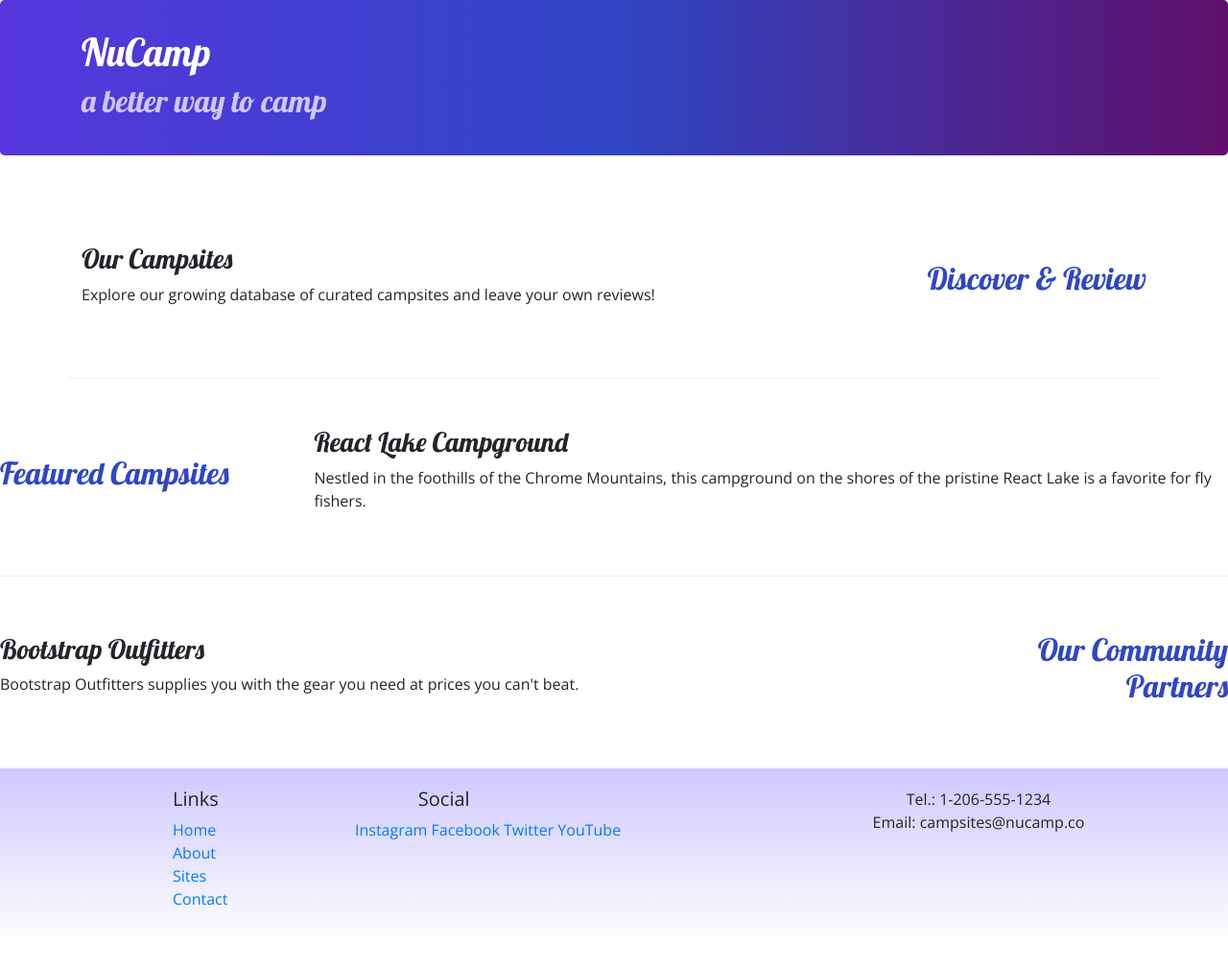
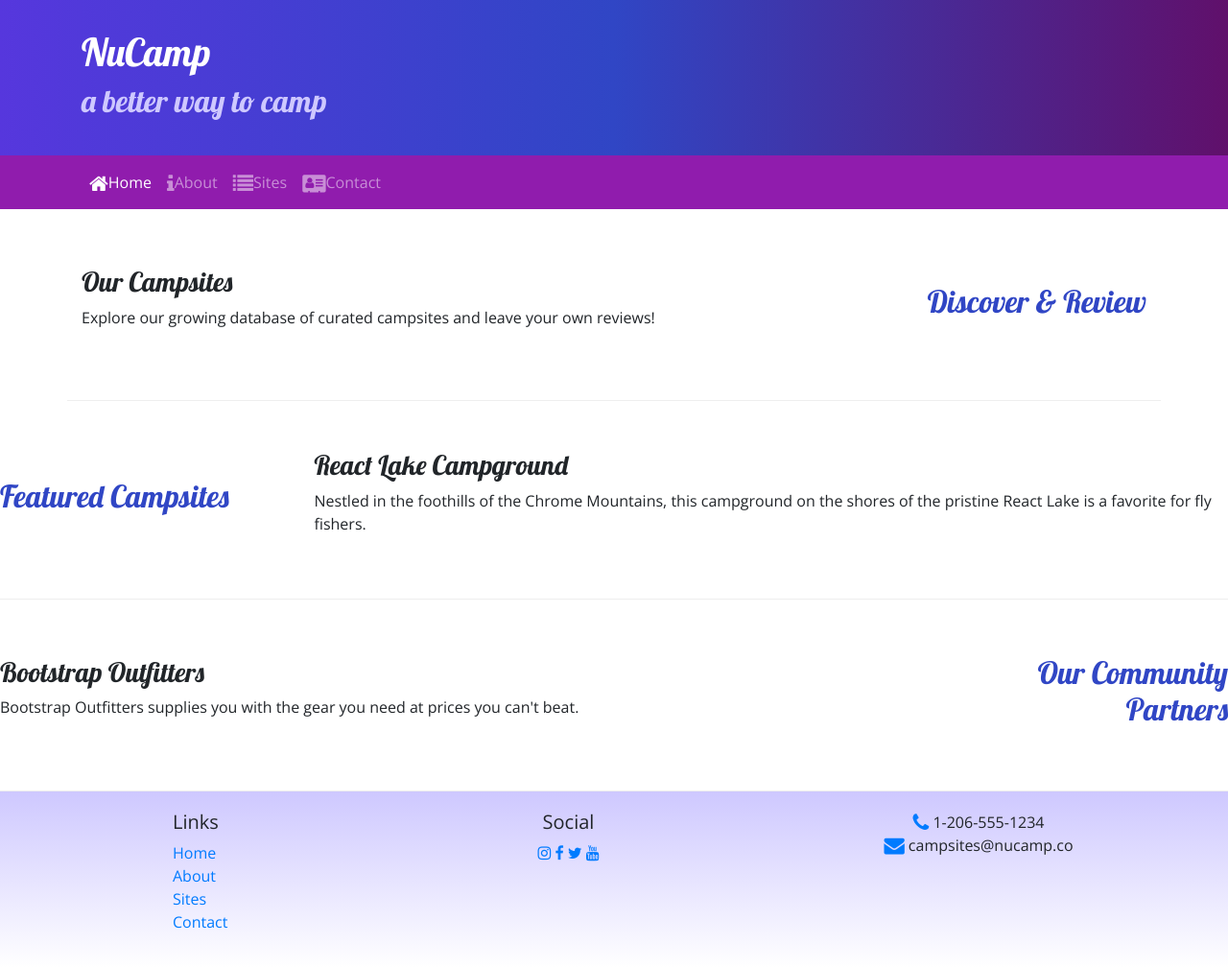
Before and after one commit to you-123/git-nucampsite, a website: page index.html in a window 1280 px wide. Shown: the whole page at 96% size. Before the commit the page ends 985 px from the top, so only its background shows below. Drawn offline with nearby package versions, Linux system fonts and the light colour scheme.

Commit message:
Icon Fonts

```diff
--- a/css/styles.css
+++ b/css/styles.css
@@ -23,6 +23,7 @@ footer {
     padding: 30px;
     background-image:linear-gradient(to right, #5637DD, #3046C5, #60106B);
     color: white;
+    margin: 0px;
 }
 
 .row-content {
@@ -30,3 +31,6 @@ footer {
     border-bottom: 1px ridge;
     min-height: 200px;
 }
+.navbar {
+    background-color: #901CAD;
+}
--- a/index.html
+++ b/index.html
@@ -10,7 +10,7 @@
     <link rel="stylesheet" href="node_modules/bootstrap/dist/css/bootstrap.min.css" />
 
   <!-- Additional CSS must be placed after Bootstrap CSS -->
-
+  <link rel="stylesheet" href="node_modules/font-awesome/css/font-awesome.min.css" />
   <link rel="stylesheet" href="https://fonts.googleapis.com/css?family=Lobster|Open+Sans" />
   <link rel="stylesheet" href="css/styles.css" />
 
@@ -19,7 +19,7 @@
 
 <body>
 
-    <header class="jumbotron" jumbotron-fluid>
+    <header class="jumbotron jumbotron-fluid">
         <div class="container">
             <div class="row ">
                 <div class="col">
@@ -29,7 +29,21 @@
             </div>
         </div>
     </header>
-
+    <nav class="navbar navbar-expand-sm navbar-dark sticky-top">
+        <div class="container">
+        <button class="navbar-toggler ml-auto" type="button" data-toggle="collapse" data-target="#nucampNavbar">
+        <span class="navbar-toggler-icon"></span>
+    </button>
+    <div class="collapse navbar-collapse" id="nucampNavbar">
+        <ul class="navbar-nav">
+            <li class="nav-item active"><a class="nav-link" href="#"><i class="fa fa-home fa-lg"></i>Home</a></li>
+            <li class="nav-item"><a class="nav-link" href="aboutus.html"><i class="fa fa-info fa-lg"></i>About</a></li>
+            <li class="nav-item"><a class="nav-link" href="#"><i class="fa fa-list fa-lg"></i>Sites</a></li>
+            <li class="nav-item"><a class="nav-link" href="#"><i class="fa fa-address-card fa-lg"></i>Contact</a></li>
+        </ul>
+    </div>
+</div>
+    </nav>
     <div class="container">
         <div class="row  row-content  align-items-center">
         <div class="col-sm-4 order-sm-last col-md-3" >
@@ -73,16 +87,16 @@
                         <li><a href="#">Contact</a></li>
                     </ul>
                 </div>
-                <div class="col-6 col-sm-5">
-                	<h5 class="col-6 col-sm-5 text-center">Social</h5>
-                    <a href="http://instagram.com/">Instagram</a>
-                    <a href="http://facebook.com/">Facebook</a>
-                    <a href="http://twitter.com/">Twitter</a>
-                    <a href="http://youtube.com/">YouTube</a>
+                <div class="col-6 col-sm-5 text-center">
+                    <h5>Social</h5>
+                    <a href="http://instagram.com/"><i class="fa fa-instagram"></i></a>
+                    <a href="http://facebook.com/"><i class="fa fa-facebook"></i></a>
+                    <a href="http://twitter.com/"><i class="fa fa-twitter"></i></a>
+                    <a href="http://youtube.com/"><i class="fa fa-youtube"></i></a>
                 </div>
                 <div class="col-sm-4 text-center">
-                    Tel.: 1-206-555-1234<br />
-                    Email: campsites@nucamp.co
+                    <i class="fa fa-phone fa-lg text-primary"></i> 1-206-555-1234<br />
+                    <i class="fa fa-envelope fa-lg text-primary"></i> campsites@nucamp.co
                 </div>
            </div>
         </div>
--- a/package.json
+++ b/package.json
@@ -4,8 +4,8 @@
   "description": "This is a website for the fictional campsites review site Nucamp ",
   "main": "index.html",
   "scripts": {
-    "lite":"lite-server",
-     "start":"npm run lite",
+    "lite": "lite-server",
+    "start": "npm run lite",
     "test": "echo \"Error: no test specified\" && exit 1"
   },
   "author": "Jusuf@Bu",
@@ -15,6 +15,7 @@
   },
   "dependencies": {
     "bootstrap": "^4.0.0",
+    "font-awesome": "^4.7.0",
     "jquery": "^3.3.1",
     "popper.js": "^1.12.9"
   }
```
Also changed, not shown: aboutus.html (+27 -9 lines), 1 other file.
